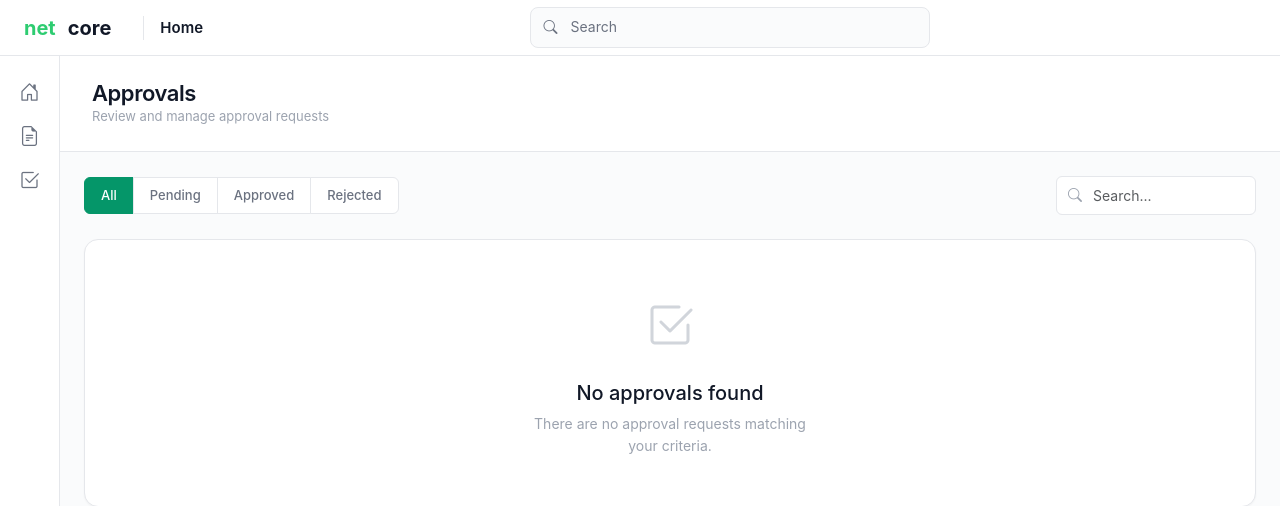
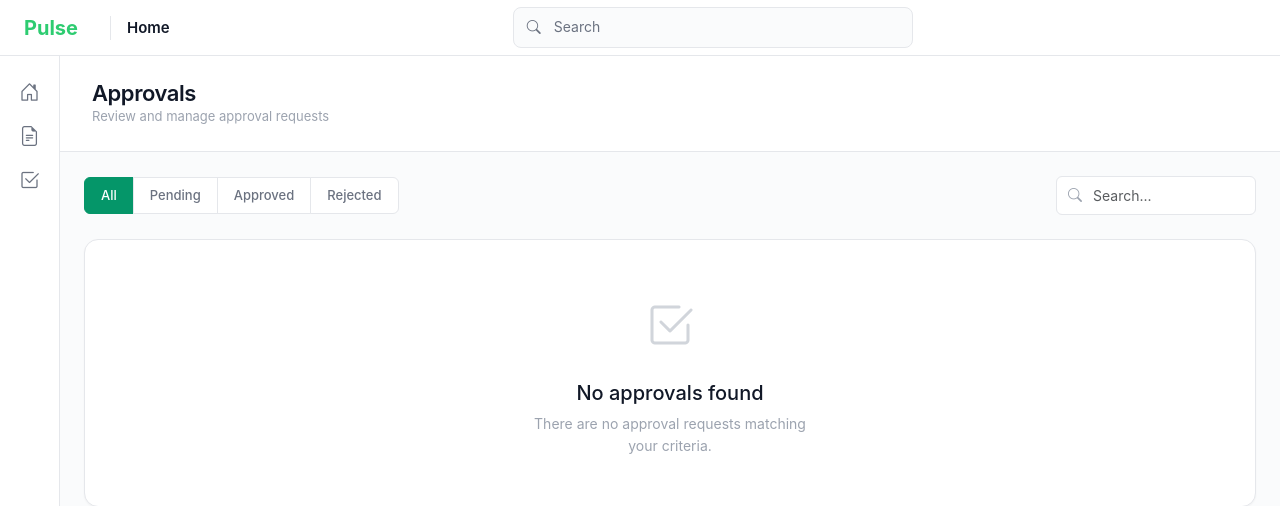
Before and after one commit to AdvaitParab7123/Simple-Contracts, a Django app: template templates/contracts/approvals_list.html in a window 1280 px wide. Shown: the top 506 px of the page. Run offline with Django 3.2, Linux system fonts and the light colour scheme; the template is opened without the code that fills it, so the values that code supplies are empty; some libraries are stand-ins or nearby versions.

Commit message:
Change navbar brand from netcore to Pulse

```diff
--- a/templates/base.html
+++ b/templates/base.html
@@ -62,14 +62,8 @@
             margin-right: 2rem;
         }
 
-        .navbar-brand .brand-net {
+        .navbar-brand .brand-name {
             color: var(--primary-green);
-            font-weight: 700;
-            font-size: 1.25rem;
-        }
-
-        .navbar-brand .brand-core {
-            color: var(--text-primary);
             font-weight: 700;
             font-size: 1.25rem;
         }
@@ -196,7 +190,7 @@
     <!-- Top Navbar -->
     <nav class="top-navbar">
         <a class="navbar-brand" href="/">
-            <span class="brand-net">net</span><span class="brand-core">core</span>
+            <span class="brand-name">Pulse</span>
         </a>
         <span class="navbar-page-title">{% block page_title %}Home{% endblock %}</span>
 
```
